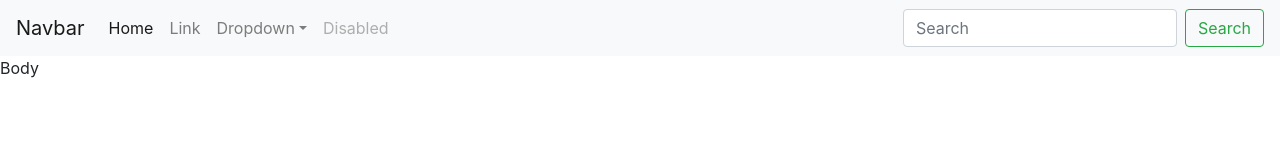
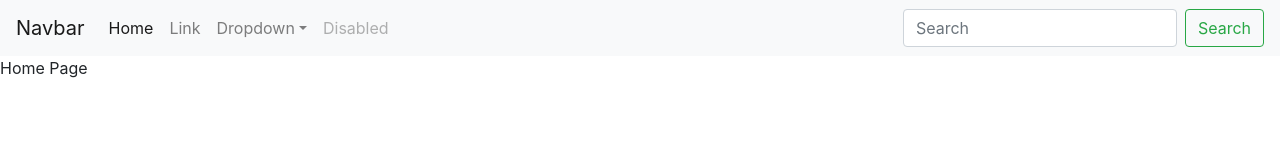
Before and after one commit to danliu277/simulation-frontend, a React (Create React App) app: page / in a window 1280 px wide. Shown: the top 160 px of the page. Built offline with nearby package versions, Linux system fonts and the light colour scheme.

Commit message:
Embed compnents in app

```diff
--- a/src/App.js
+++ b/src/App.js
@@ -1,11 +1,17 @@
+import { Route, Switch } from 'react-router-dom';
 import './App.css';
 import NavBar from './component/NavBar';
+import Home from './container/Home';
 
 const App = () => {
   return (
     <div>
       <NavBar />
-      Body
+      <Switch>
+        <Route exact path="/">
+          <Home />
+        </Route>
+      </Switch>
     </div>
   )
 }
--- a/src/component/routes.js
+++ b/src/component/routes.js
@@ -1,7 +1,6 @@
 import React from 'react'
 import { BrowserRouter as Router, Route, Switch } from 'react-router-dom';
 import App from '../App';
-import Home from '../container/Home';
 import Login from '../container/Login';
 
 const Routes = () => {
```
